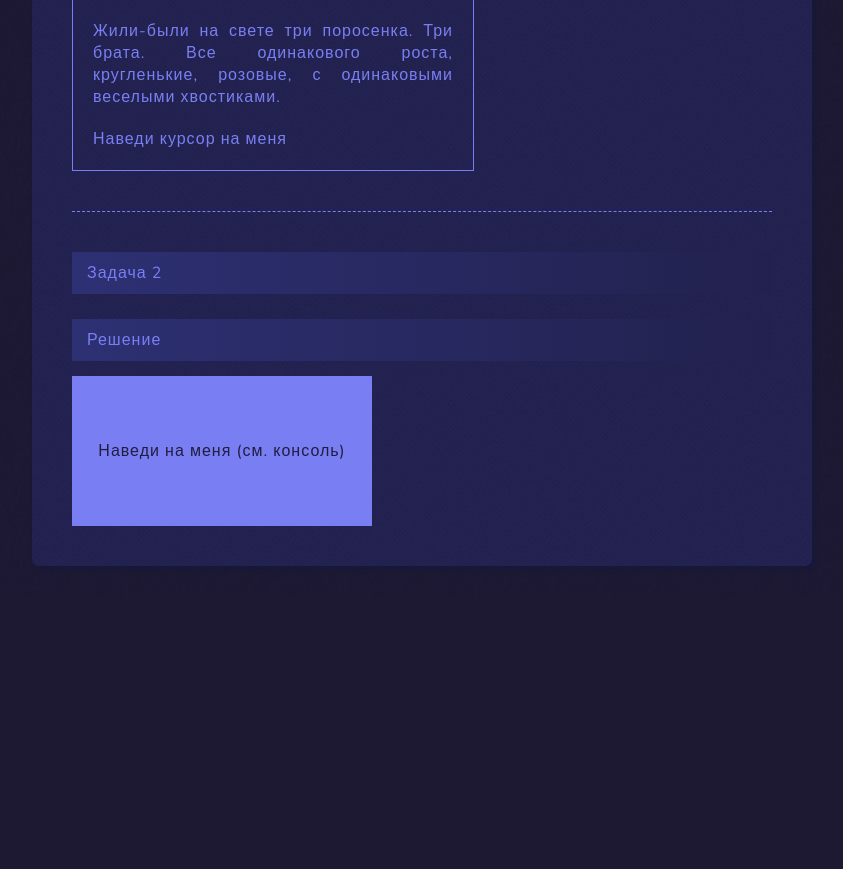
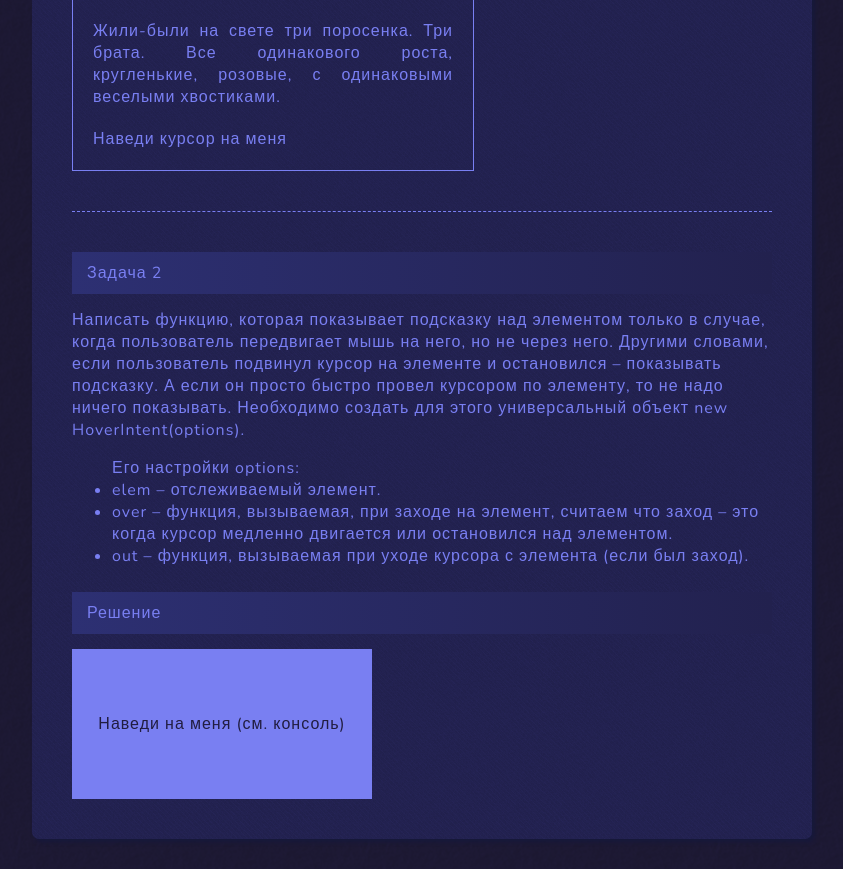
Before and after one commit to pew-rivza/learning, a PHP site: page /Vanilla/Pages/2_Browser/InterfaceEvents/index.php in a window 1280 px wide. Shown: the part 1354-2223 px from the top of the page, without its empty margins (378-1221 px from the left). Before the commit the page ends 1920 px from the top, so only its background shows below. Run offline with PHP 8.4, Linux system fonts and the light colour scheme.

Commit message:
JS MouseMoving theme filled

```diff
--- a/Vanilla/Pages/2_Browser/InterfaceEvents/themes/MouseMoving.php
+++ b/Vanilla/Pages/2_Browser/InterfaceEvents/themes/MouseMoving.php
@@ -34,6 +34,19 @@
 
     <div class="task">
         <div class="header">Задача 2</div>
+        Написать функцию, которая показывает подсказку над элементом только в случае, когда
+        пользователь передвигает мышь на него, но не через него. Другими словами, если пользователь
+        подвинул курсор на элементе и остановился – показывать подсказку. А если он просто быстро
+        провел курсором по элементу, то не надо ничего показывать. Необходимо создать для этого
+        универсальный объект new HoverIntent(options).
+
+        <ul>
+            Его настройки options:
+            <li>elem – отслеживаемый элемент.</li>
+            <li>over – функция, вызываемая, при заходе на элемент, считаем что заход – это когда
+                курсор медленно двигается или остановился над элементом.</li>
+            <li>out – функция, вызываемая при уходе курсора с элемента (если был заход).</li>
+        </ul>
 
         <div class="header">Решение</div>
         <div id="delay-tooltip" data-tooltip-content="Tooltip text">
```
